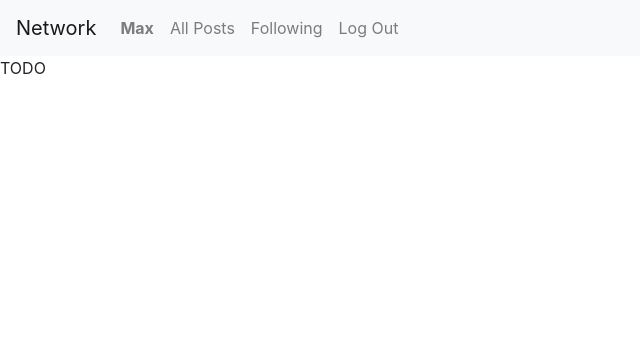
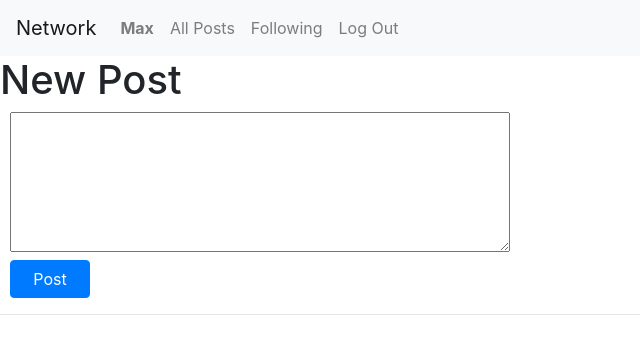
Before and after one commit to MRivadeneira92/CS50W-network, a Django app: page / in a window 1280 px wide. Shown: the top 354 px of the page, without its empty margins (0-640 px from the left). Run offline with Django 3.2, Linux system fonts and the light colour scheme; a user stored in the database is signed in; some libraries are stand-ins or nearby versions.

Commit message:
add model Post and post are saved

```diff
--- a/network/models.py
+++ b/network/models.py
@@ -4,3 +4,9 @@ from django.db import models
 
 class User(AbstractUser):
     pass
+
+class Post(models.Model):
+    user = models.ForeignKey(User,on_delete=models.CASCADE)
+    content = models.TextField(max_length=400)
+    date = models.DateTimeField(auto_now_add=True)
+    likes = models.IntegerField()
--- /dev/null
+++ b/network/static/network/network.js
@@ -0,0 +1,7 @@
+document.addEventListener("DOMContentLoaded", () => {
+    fetch("/network/db.sqlite3")
+    .then (response => response.json())
+    .then (posts => {
+        console.log(posts);
+    })
+})
--- a/network/static/network/styles.css
+++ b/network/static/network/styles.css
@@ -0,0 +1,15 @@
+#new-post {
+    width: 500px;
+    display: flex;
+    flex-direction: column;
+    margin-left: 10px;
+}
+
+#new-post textarea{
+    height: 140px;
+    margin-bottom: 8px;
+}
+
+#submit-new {
+    width: 80px;
+}
--- a/network/templates/network/index.html
+++ b/network/templates/network/index.html
@@ -1,5 +1,18 @@
 {% extends "network/layout.html" %}
 
 {% block body %}
-    TODO
+    {% if user.is_authenticated %}
+        <div id="new-post-container">
+            <h1>New Post</h1>
+            <form action="" id="new-post" method="POST">
+                {% csrf_token %}
+                <textarea name="post-content" id="post-content" cols="30" rows="10"></textarea>
+                <input class="btn btn-primary" id="submit-new" type="submit" value="Post">
+            </form>
+        </div>
+    {% endif %}
+    <hr>
+    <div id="all-post-container">
+
+    </div>
 {% endblock %}
--- a/network/templates/network/layout.html
+++ b/network/templates/network/layout.html
@@ -6,6 +6,7 @@
         <title>{% block title %}Social Network{% endblock %}</title>
         <link rel="stylesheet" href="https://stackpath.bootstrapcdn.com/bootstrap/4.4.1/css/bootstrap.min.css" integrity="sha384-Vkoo8x4CGsO3+Hhxv8T/Q5PaXtkKtu6ug5TOeNV6gBiFeWPGFN9MuhOf23Q9Ifjh" crossorigin="anonymous">
         <link href="{% static 'network/styles.css' %}" rel="stylesheet">
+        <script src="{% static 'network/network.js' %}"></script>
     </head>
     <body>
 
--- a/network/views.py
+++ b/network/views.py
@@ -4,10 +4,20 @@ from django.http import HttpResponse, HttpResponseRedirect
 from django.shortcuts import render
 from django.urls import reverse
 
-from .models import User
-
+from .models import User, Post
 
 def index(request):
+    if request.method == "POST":
+        new_post = Post(
+            user = User.objects.get(id=request.user.id),
+            content = request.POST["post-content"],
+            likes = 0
+        )
+        new_post.save()
+        return render(request, "network/index.html")
+    post_body = Post.objects.all()
+    post_body
+
     return render(request, "network/index.html")
 
 
```
Also changed, not shown: db.sqlite3, network/migrations/0002_post.py (added).
